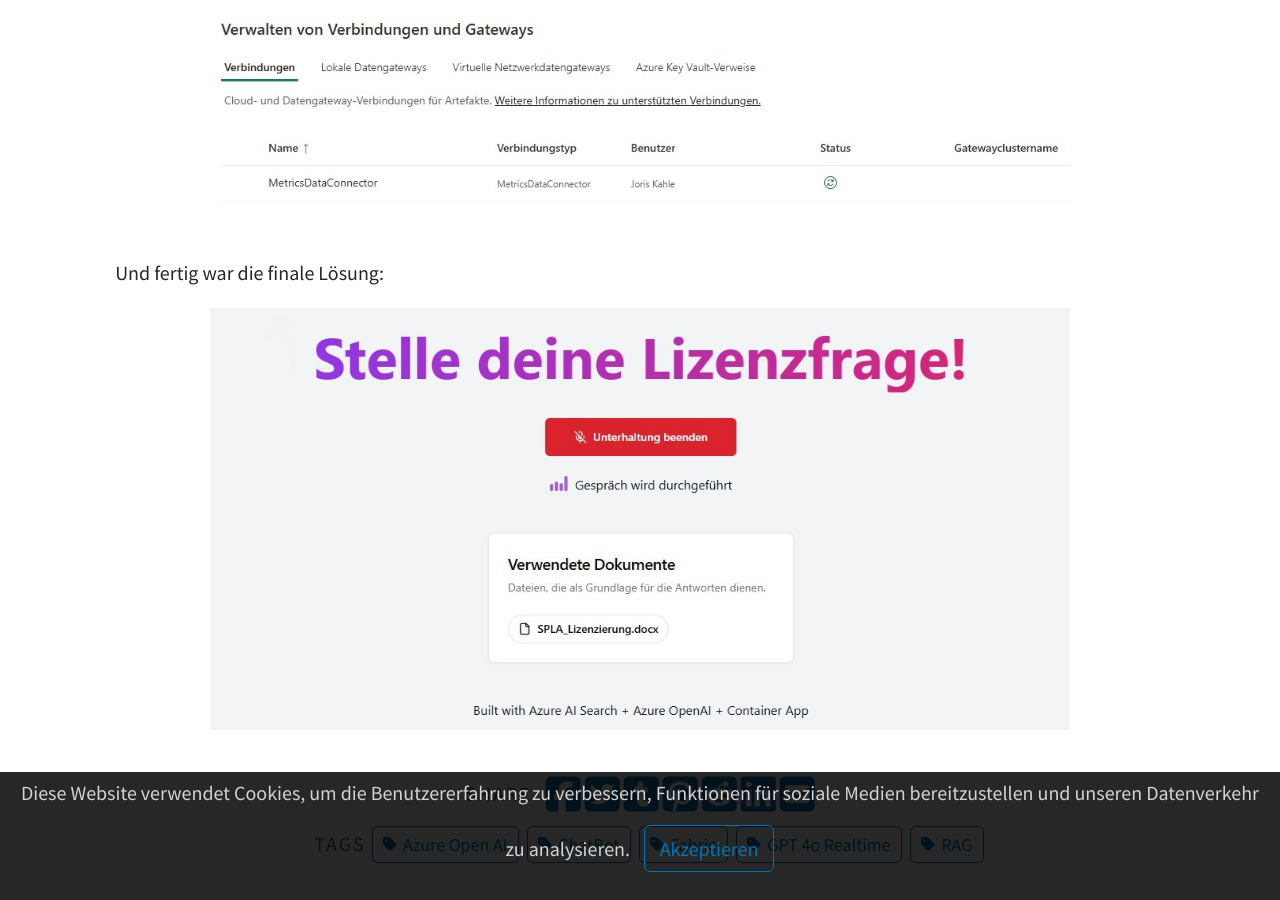
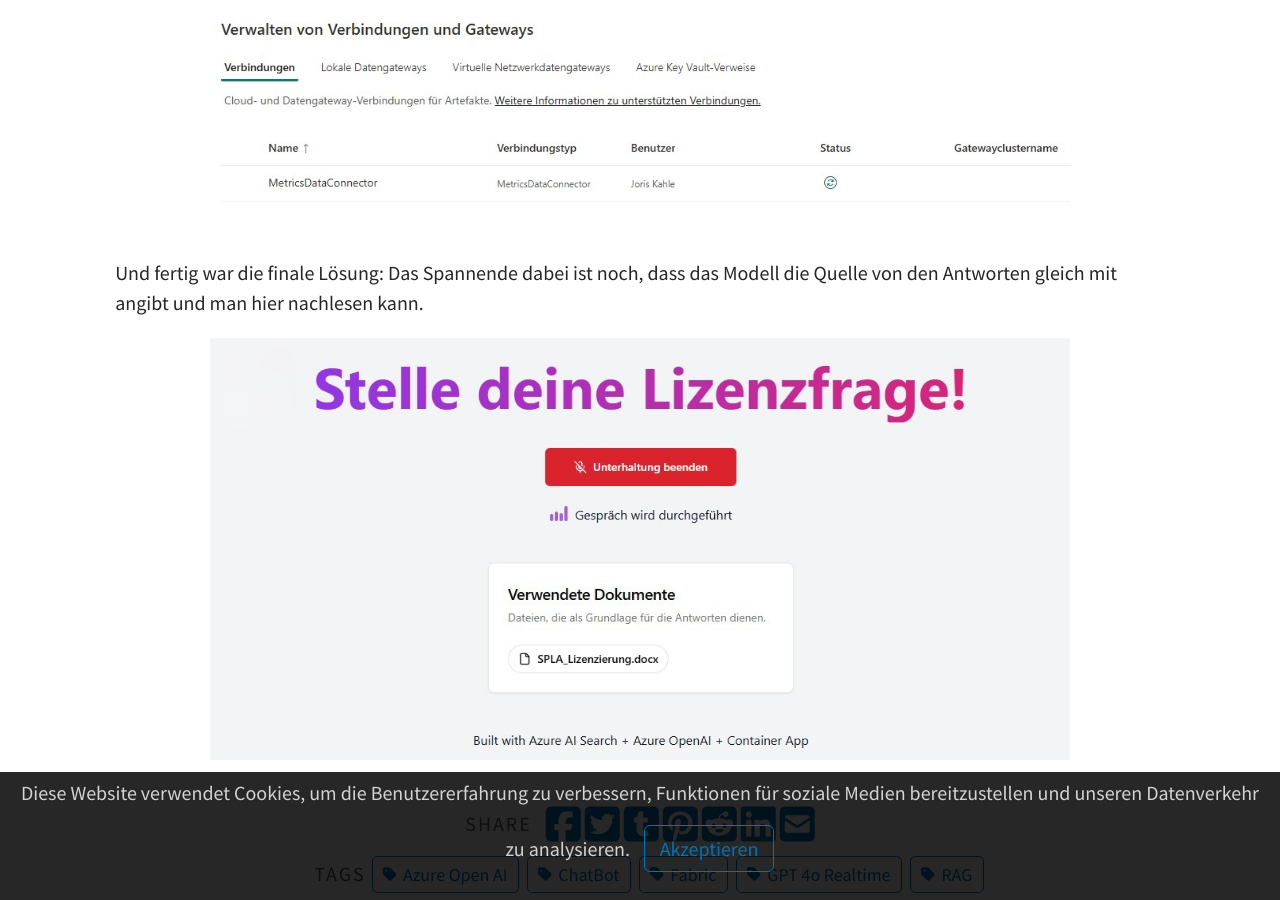
Before and after one commit to joriskahle007/joriskahle007.github.io, a Jekyll site: the page built from _portfolio/chat.md, in a window 1280 px wide and 900 px high, scrolled down 4402 px. Built offline with Jekyll 4.4.1, drawn with Linux system fonts in a browser that asks for light colours; a script that is not in the unit is left out.

Commit message:
Update chat.md

```diff
--- a/_portfolio/chat.md
+++ b/_portfolio/chat.md
@@ -36,10 +36,15 @@
 
 <img src="/assets/img/portfolio/datalake.jpg" alt="Azure - Fabric - Connector" /><br>
 
+
+
 Der Connector zu Fabric wurde eingerichtet:<br>
 
 <img src="/assets/img/portfolio/connector.jpg" alt="Azure - Fabric - Connector" /><br>
 
+
+
 Und fertig war die finale Lösung:
+Das Spannende dabei ist noch, dass das Modell die Quelle von den Antworten gleich mit angibt und man hier nachlesen kann.
 
 <img src="/assets/img/portfolio/frontend.jpg" alt="GPT License Voice Audio Bot" /><br>
```
